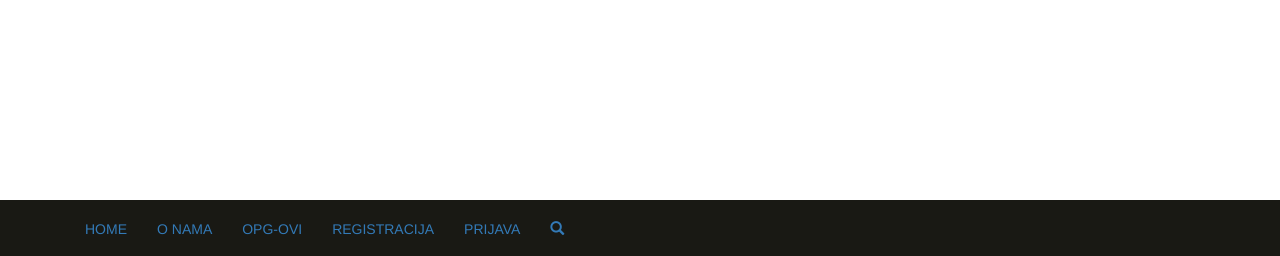
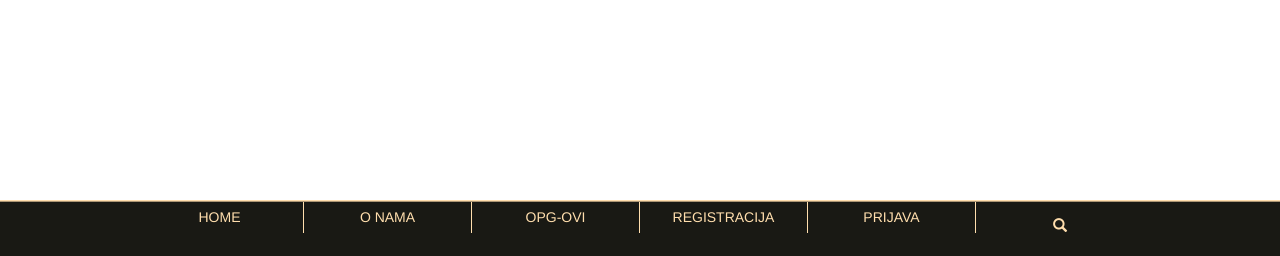
Before and after one commit to amatanovic/NFX, a PHP site: page / in a window 1280 px wide. Shown: the part 544-800 px from the top of the page. Run offline with PHP 8.4, Linux system fonts and the light colour scheme; some libraries are stand-ins or nearby versions.

Commit message:
uređena navigacija (ne do kraja)

```diff
--- a/css/styles.css
+++ b/css/styles.css
@@ -1,13 +1,35 @@
 nav{
     height: 4em;
     background-color: rgba(25,25,20,1);
+    border-top: 2px ridge rgba(255, 222, 173,1) !important;
 }
 
+
+
 nav ul li{
-    padding-top: 0.2em;
+    padding: 0em;
+    width: 12em;
+    text-align: center;
+    border-right: 1px ridge rgba(255, 222, 173,1);
+
 }
 
-#navbar{
-    margin-left: auto;
-    margin-right: auto;
+.navbar-nav>li>a {
+    line-height: 0.1em;
 }
+
+ul.nav>li>a{
+    color: navajowhite;
+}
+
+
+
+div.navbar-collapse{
+        width: 72em;
+        margin-left: auto !important;
+        margin-right: auto !important;
+}
+
+.searchikona{
+    border-right: none;
+}
--- a/head.php
+++ b/head.php
@@ -51,7 +51,7 @@
             <li><a href="index.php#registracija">REGISTRACIJA</a></li>
             <li><a href="#prijava" id="autorizacijaModal">PRIJAVA</a></li>
               <?php }?>
-            <li><a href="#search" id="searchNav"><span class="glyphicon glyphicon-search"></span></a></li>
+            <li class="searchikona"><a href="#search" id="searchNav"><span class="glyphicon glyphicon-search"></span></a></li>
           </ul>
         </div><!--/.nav-collapse -->
       </div>
```
